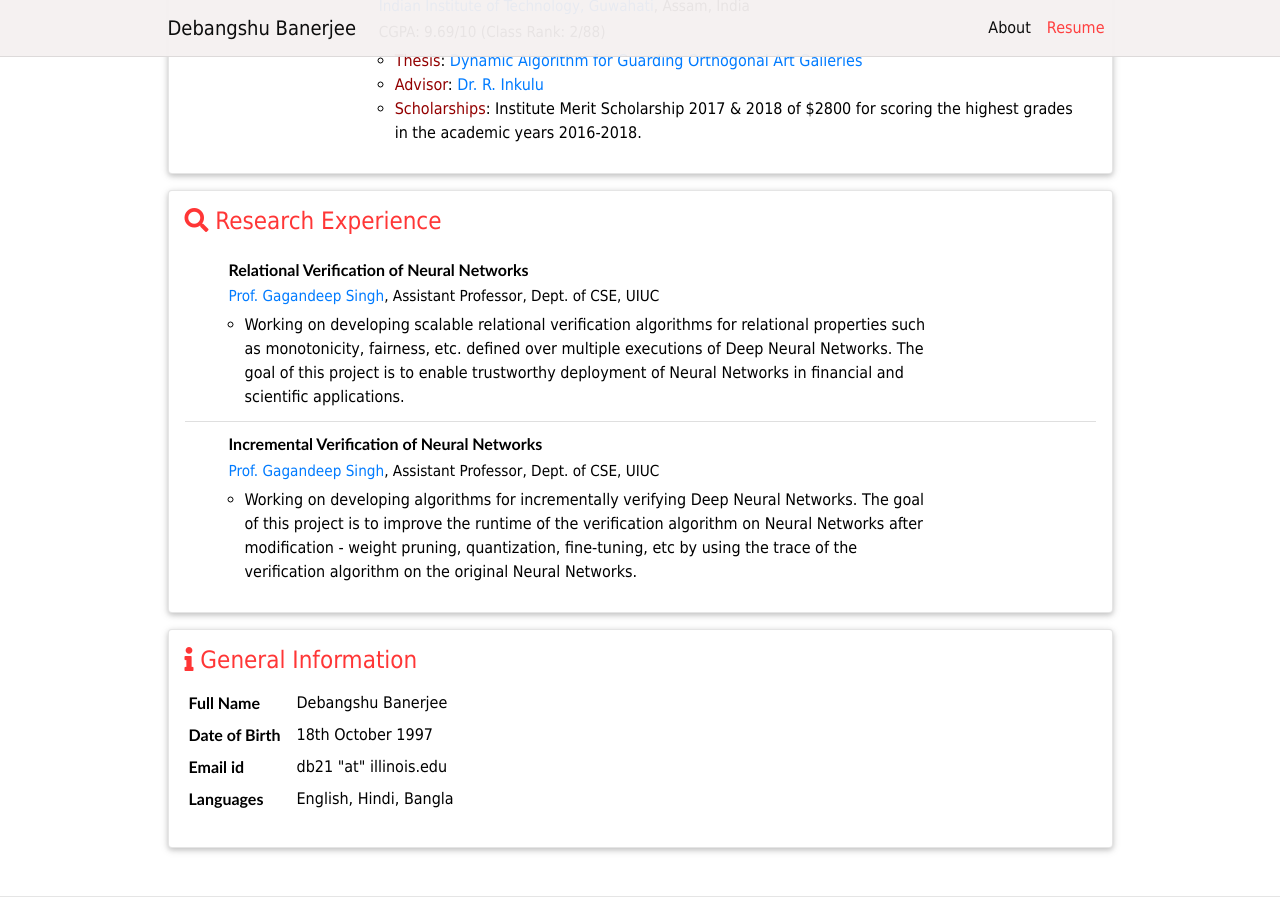
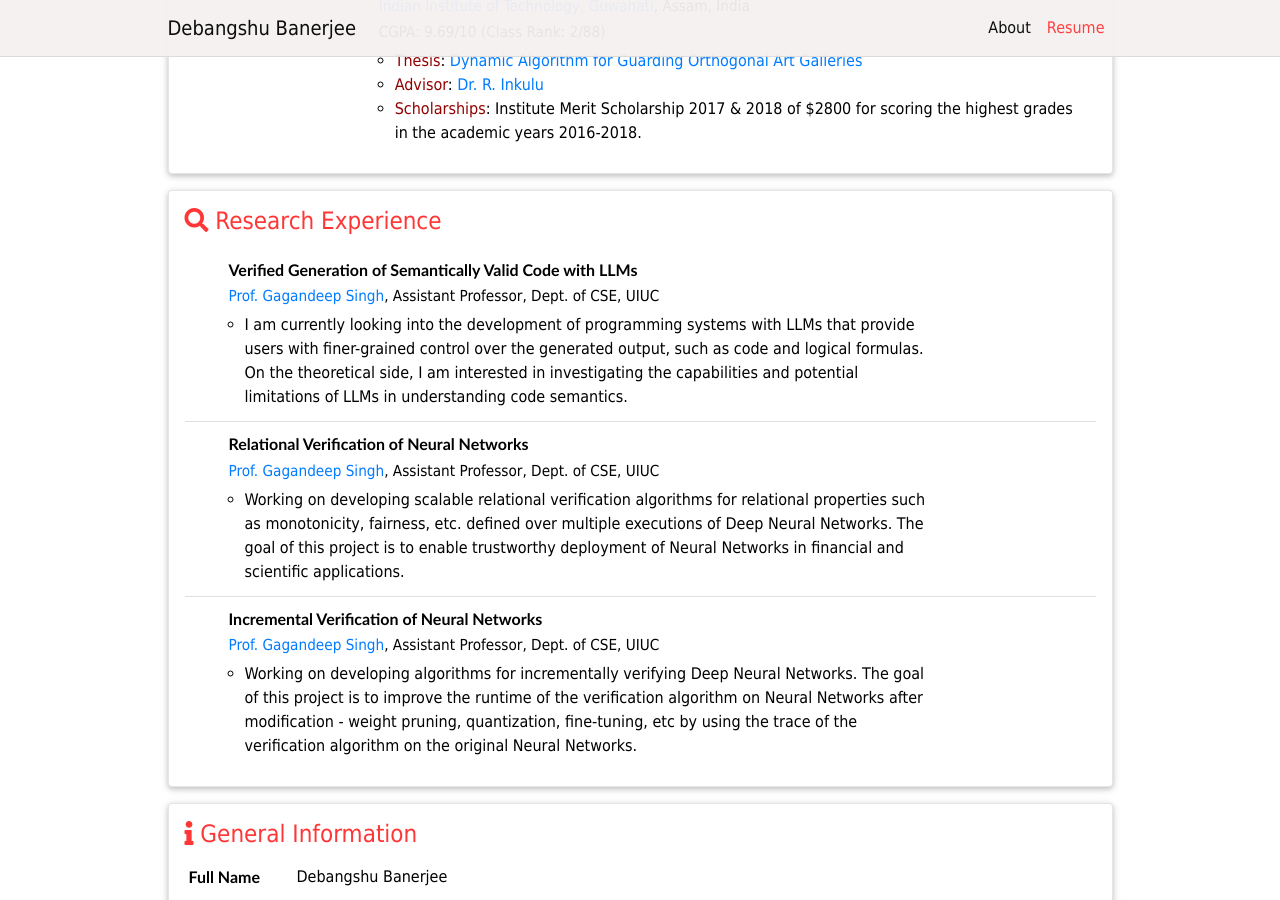
Before and after one commit to Debangshu-Banerjee/Debangshu-Banerjee.github.io, a Jekyll site: the page built from _pages/cv.md, in a window 1280 px wide and 900 px high, scrolled down 485 px. Built offline with Jekyll 4.4.1, drawn with Linux system fonts in a browser that asks for light colours; comment, search, counter and statistics services are not loaded; a style sheet for code colours, icons or effects is not loaded.

Commit message:
Update project description

```diff
--- a/_data/cv.yml
+++ b/_data/cv.yml
@@ -22,6 +22,12 @@
 - title: <i class="fa fa-search" aria-hidden="true"></i> Research Experience
   type: time_table
   contents:
+    - title: 'Verified Generation of Semantically Valid Code with LLMs'
+      institution: <a href="https://ggndpsngh.github.io/">Prof. Gagandeep Singh</a>, Assistant Professor, Dept. of CSE, UIUC
+      description:
+        I am currently looking into the development of programming systems with LLMs that provide users with finer-grained control over the generated output, such as code and logical formulas.
+        On the theoretical side, I am interested in investigating the capabilities and potential limitations of LLMs in understanding code semantics.
+
     - title: 'Relational Verification of Neural Networks'
       institution: <a href="https://ggndpsngh.github.io/">Prof. Gagandeep Singh</a>, Assistant Professor, Dept. of CSE, UIUC
       description:
```
